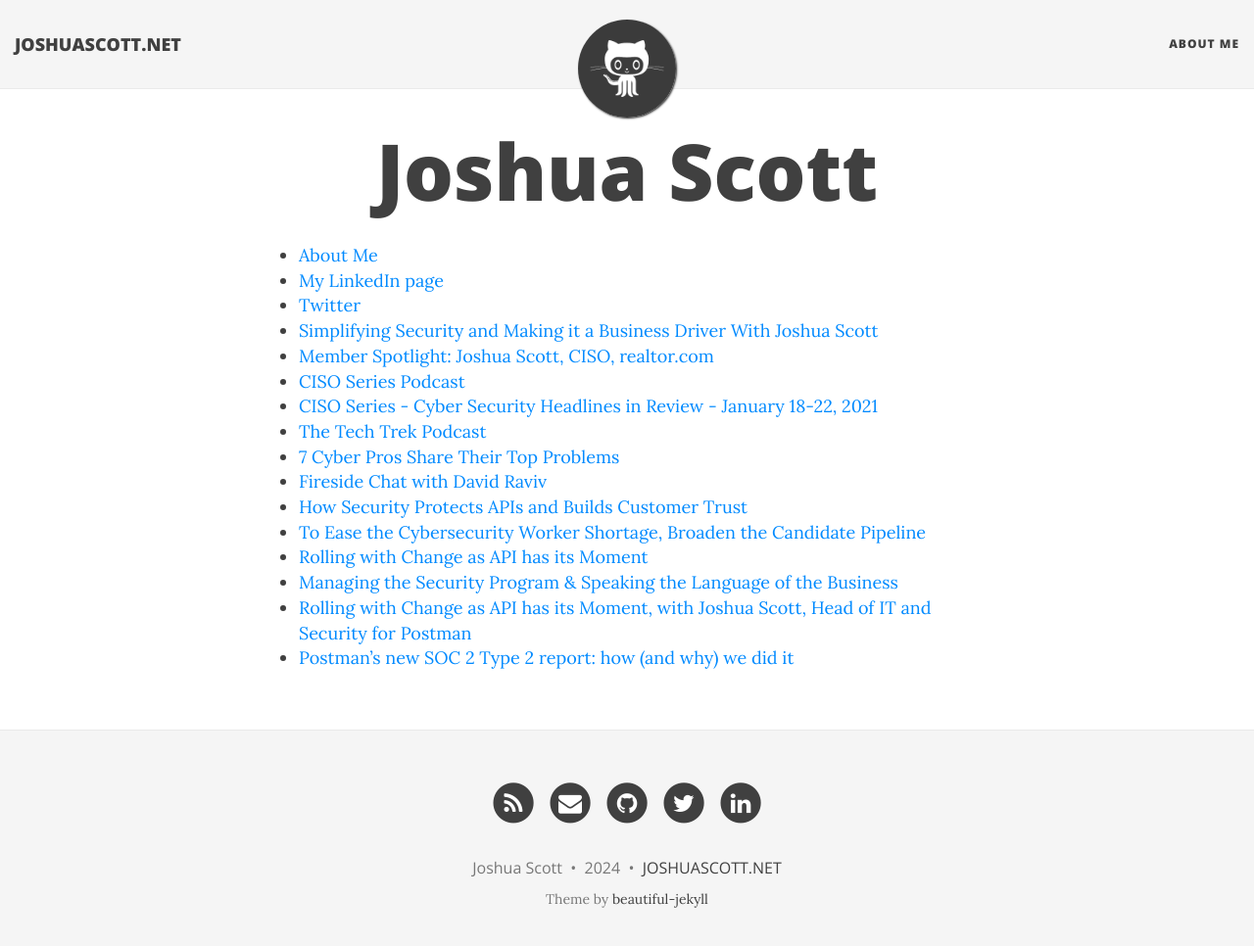
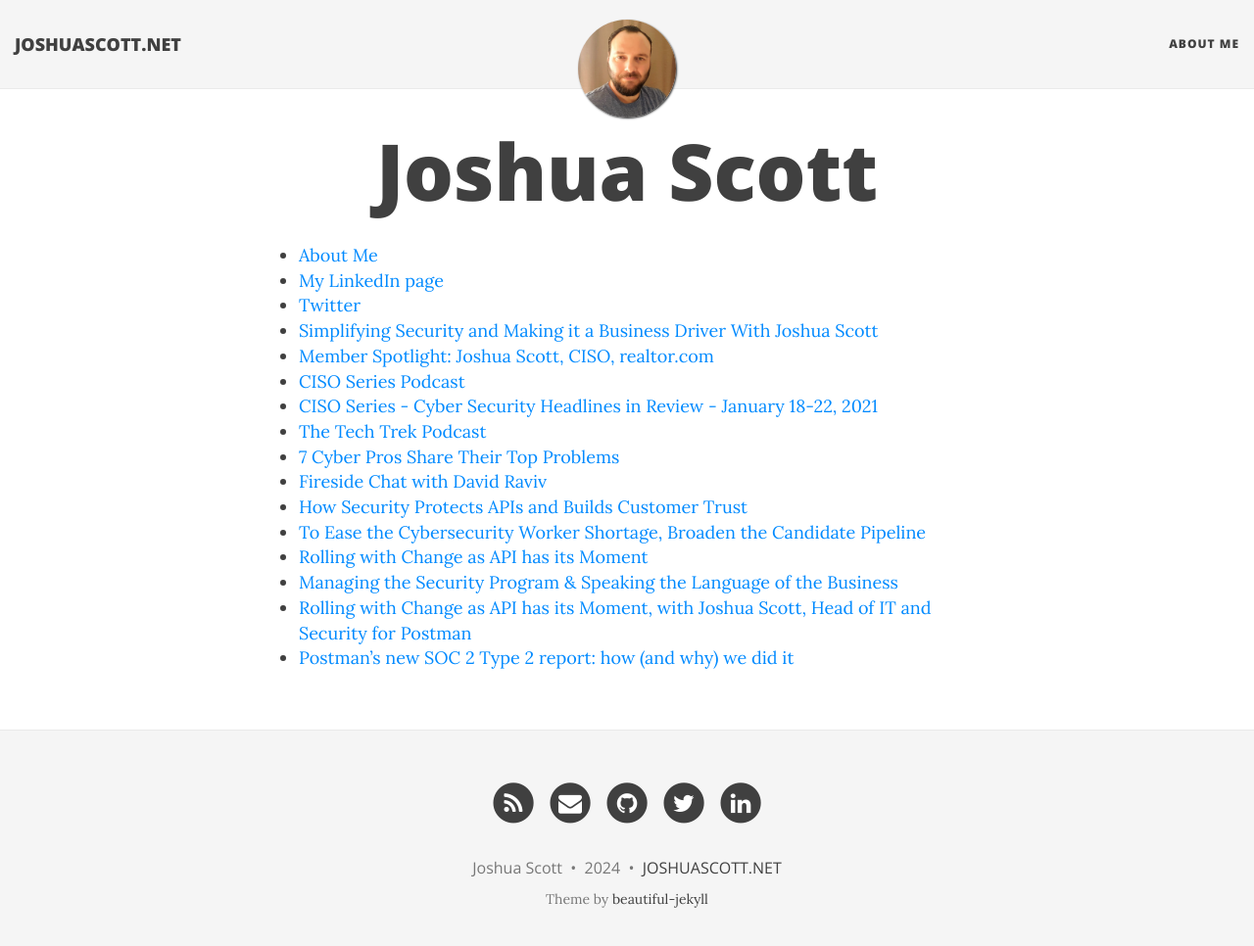
Before and after one commit to joshuascott94/joshuascott94.github.io, a Jekyll site: the page built from index.md, in a window 1280 px wide and 979 px high. Shown: the top 966 px of the window at 98% size. Built offline with Jekyll 4.4.1, drawn with Linux system fonts in a browser that asks for light colours; nearby versions of some CDN libraries; library files that are not in the unit come from our copies; a script that is not in the unit is left out.

Commit message:
Updated Image

```diff
--- a/_config.yml
+++ b/_config.yml
@@ -5,7 +5,7 @@
 title: JOSHUASCOTT.NET
 
 # Short description of your site
-description: Ramblings of a CISO
+description: Personal site for Joshua Scott
 
 
 # --- Navigation bar options --- #
@@ -16,7 +16,7 @@
 
 # Image to show in the navigation bar - image must be a square (width = height)
 # Remove this parameter if you don't want an image in the navbar
-avatar: "/img/avatar-icon.png"
+avatar: "/img/jscott-icon.png"
 
 # If you want to have an image logo in the top-left corner instead of the title text,
 # then specify the following parameter
```
Also changed, not shown: img/jscott-icon.png (added), 1 other file.
